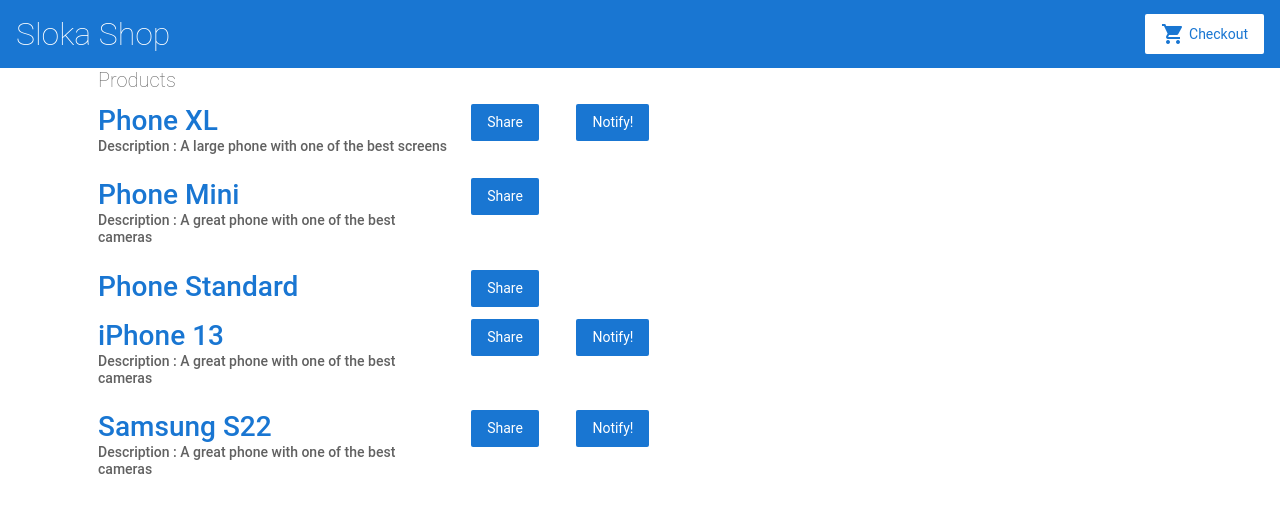
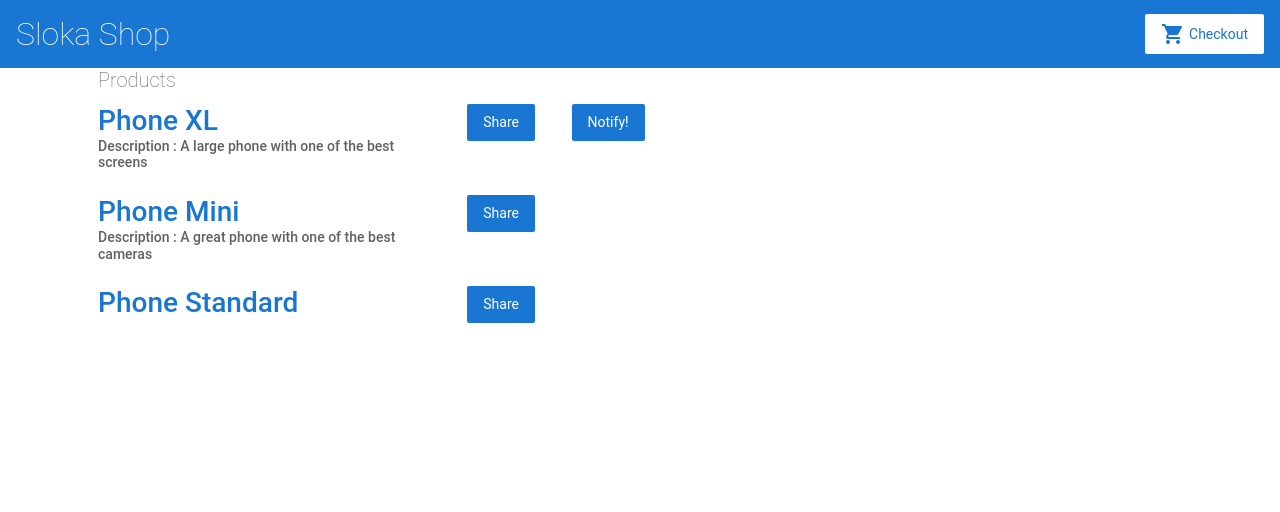
Before and after one commit to skthati/angular-Learn-1, an Angular app: page / in a window 1280 px wide. Shown: the top 512 px of the page. Built offline with nearby package versions, Linux system fonts and the light colour scheme.

Commit message:
6 files modified

```diff
--- a/src/app/app.module.ts
+++ b/src/app/app.module.ts
@@ -15,7 +15,7 @@
     ReactiveFormsModule,
     RouterModule.forRoot([
       { path: '', component: ProductListComponent },
-      { path: 'products/:productID', component: ProductDetailsComponent},
+      { path: 'products/:productID', component: ProductDetailsComponent },
     ])
   ],
   declarations: [
--- a/src/app/product-alerts/product-alerts.component.html
+++ b/src/app/product-alerts/product-alerts.component.html
@@ -1,3 +1,3 @@
-<p *ngIf = "product && product.price>700">
-  <button type="button"> Notify! </button>
+<p *ngIf = "product && product.price > 700" >
+  <button type="button" (click) = "notify.emit()" > Notify! </button>
 </p>
--- a/src/app/product-alerts/product-alerts.component.ts
+++ b/src/app/product-alerts/product-alerts.component.ts
@@ -1,4 +1,4 @@
-import { Component, OnInit, Input } from '@angular/core';
+import { Component, OnInit, Input, Output, EventEmitter } from '@angular/core';
 import { Product } from '../products';
 
 @Component({
@@ -8,7 +8,8 @@
 })
 export class ProductAlertsComponent implements OnInit {
 
-  @Input() product!: Product;
+  @Input() product: Product | undefined;
+  @Output() notify = new EventEmitter();
 
   constructor() { }
 
--- a/src/app/product-list/product-list.component.html
+++ b/src/app/product-list/product-list.component.html
@@ -20,7 +20,8 @@
 
     <div class="col-2 mx-2 ">
         <app-product-alerts
-          [product]= "product">
+          [product] = "product"
+          (notify)= "onNotify()">
         </app-product-alerts>
     </div>
   </div>
--- a/src/app/product-list/product-list.component.ts
+++ b/src/app/product-list/product-list.component.ts
@@ -8,10 +8,14 @@
   styleUrls: ['./product-list.component.css']
 })
 export class ProductListComponent {
-  products = products;
+  products = [...products];
 
   share() {
     window.alert('The product has been shared!');
+  }
+
+  onNotify() {
+    window.alert('You will be notified when the product goes on sale');
   }
 }
 
--- a/src/app/products.ts
+++ b/src/app/products.ts
@@ -23,19 +23,8 @@
     name: 'Phone Standard',
     price: 299,
     description: ''
-  },
-  {
-    id: 4,
-    name: 'iPhone 13',
-    price: 1699,
-    description: 'A great phone with one of the best cameras'
-  },
-  {
-    id: 5,
-    name: 'Samsung S22',
-    price: 1599,
-    description: 'A great phone with one of the best cameras'
-  },
+  }
+
 ];
 
 
```
